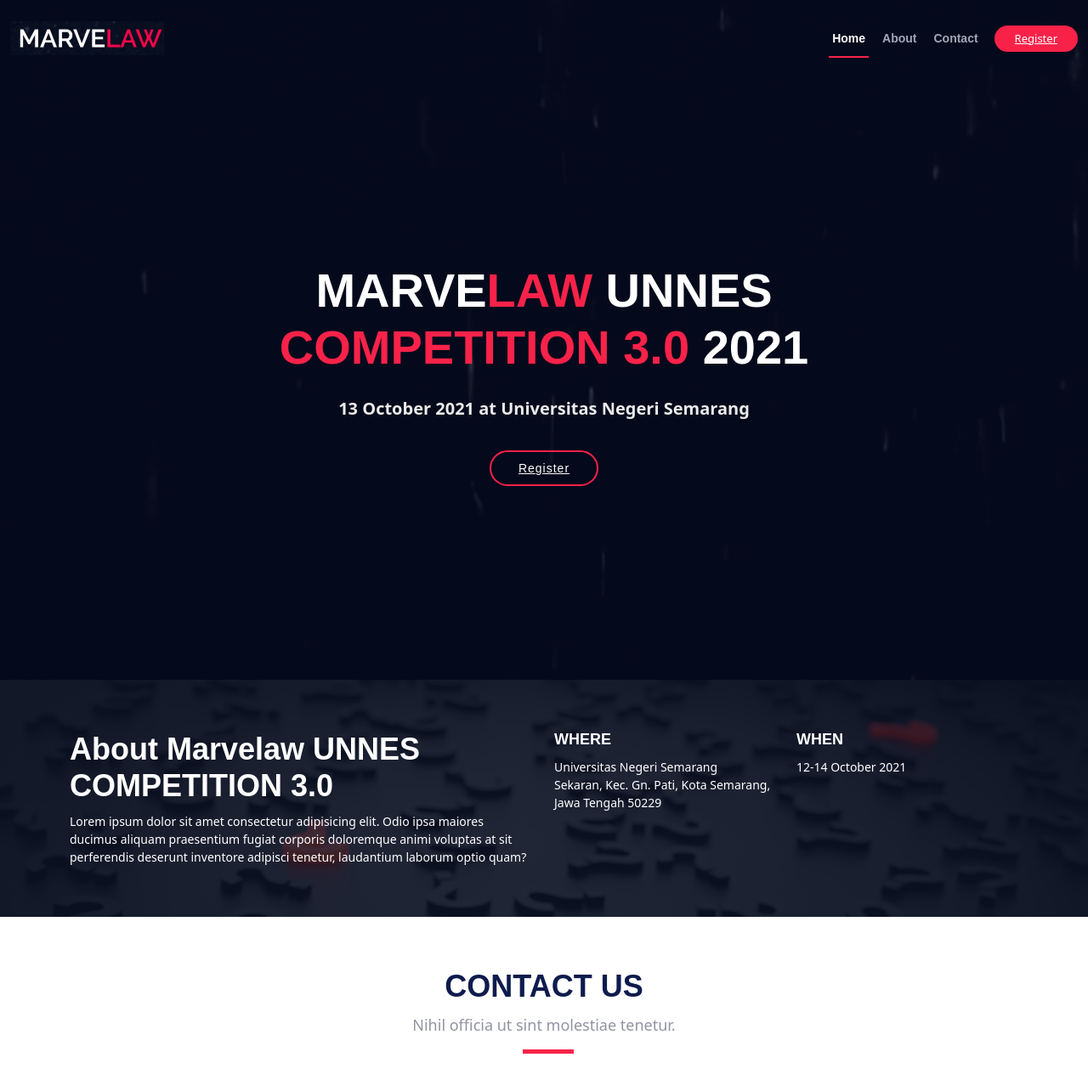
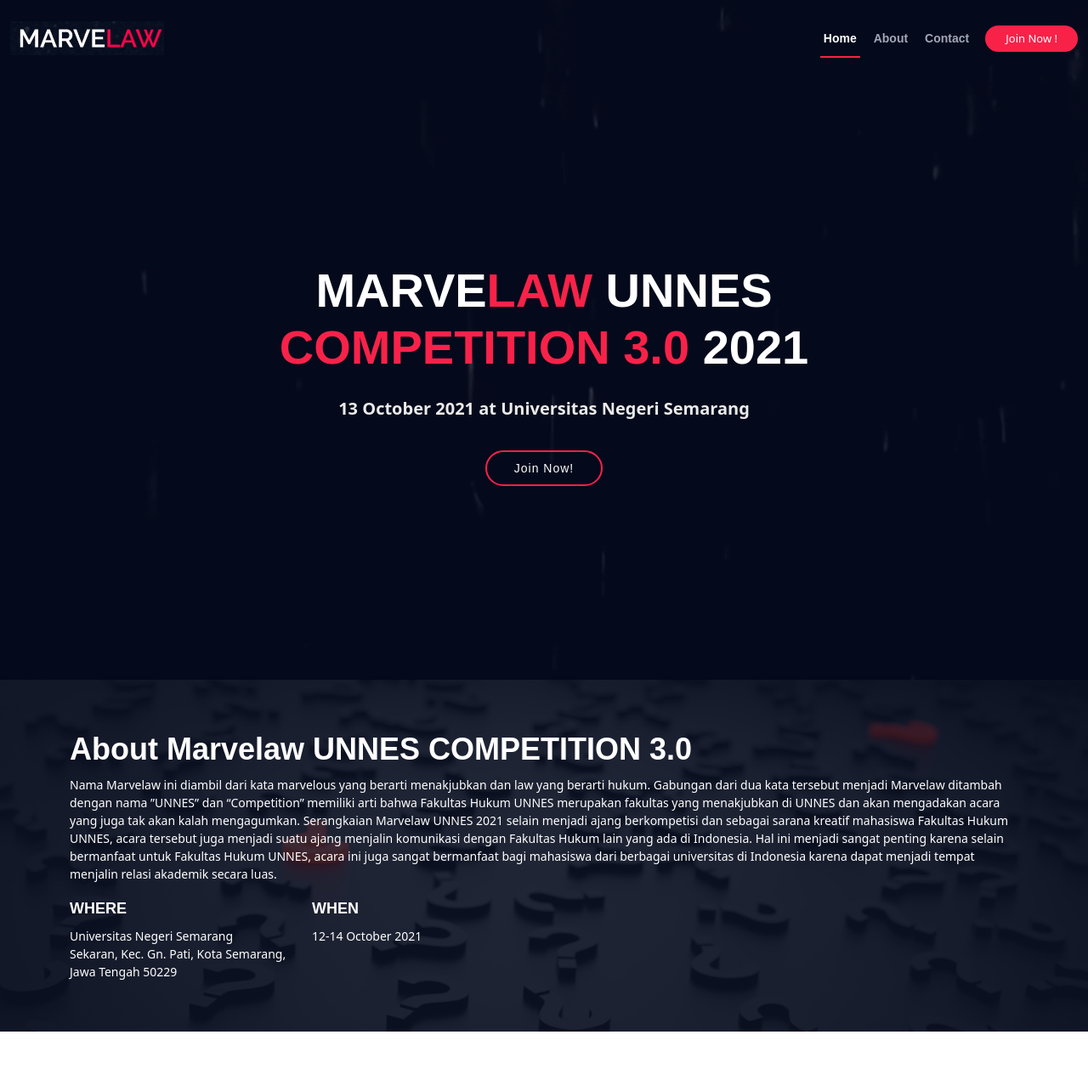
Before and after one commit to yunusmujadidi/MarvelawUNNES, a plain HTML site: page index.html in a window 1280 px wide. Shown: the top 1271 px of the page at 85% size. Drawn offline with Linux system fonts and the light colour scheme.

Commit message:
upfdtdae

```diff
--- a/assets/css/style.css
+++ b/assets/css/style.css
@@ -181,6 +181,7 @@ h1, h2, h3, h4, h5, h6 {
   line-height: 1;
   font-size: 13px;
   white-space: nowrap;
+  text-decoration: none;
 }
 
 .buy-tickets:hover {
@@ -598,6 +599,7 @@ h1, h2, h3, h4, h5, h6 {
   -webkit-animation-delay: 0.8s;
   animation-delay: 0.8s;
   border: 2px solid #f82249;
+  text-decoration: none;
 }
 
 #hero .about-btn:hover {
--- a/index.html
+++ b/index.html
@@ -4,7 +4,7 @@
 <head>
     <meta charset="UTF-8">
     <meta name="viewport" content="width=device-width, initial-scale=1, shrink-to-fit=no">
-    <title>Marvelaw UNNES 3.0</title>
+    <title>Marvelaw UNNES COMPETITION 3.0</title>
 
     <link href="assets/css/style.css" rel="stylesheet">
     <link href="assets/img/favicon.png" rel="icon">
@@ -53,7 +53,7 @@
             </ul>
             <i class="bi bi-list mobile-nav-toggle"></i>
           </nav><!-- .navbar -->
-          <a class="buy-tickets scrollto" href="#buy-tickets">Register</a>
+          <a class="buy-tickets scrollto" href="#buy-tickets">Join Now !</a>
 
         </div>
     </header>
@@ -63,7 +63,7 @@
           <h1 class="mb-4 pb-0">MARVE<span>LAW</span> UNNES <br><span>COMPETITION 3.0 </span> 2021</h1>
           <p class="mb-4 pb-0">13 October 2021 at Universitas Negeri Semarang</p>
           <!-- <a href="https://www.youtube.com/watch?v=jDDaplaOz7Q" class="glightbox play-btn mb-4"></a> -->
-          <a href="#about" class="about-btn scrollto">Register</a>
+          <a href="#about" class="about-btn scrollto">Join Now!</a>
         </div>
     </section>
 
@@ -71,9 +71,10 @@
         <section id="about">
             <div class="container" data-aos="fade-up">
               <div class="row">
-                <div class="col-lg-6">
+                <div class="">
                   <h2>About Marvelaw UNNES COMPETITION 3.0 </h2>
-                  <p>Lorem ipsum dolor sit amet consectetur adipisicing elit. Odio ipsa maiores ducimus aliquam praesentium fugiat corporis doloremque animi voluptas at sit perferendis deserunt inventore adipisci tenetur, laudantium laborum optio quam?</p>
+                  <p>Nama Marvelaw ini diambil dari kata marvelous yang berarti menakjubkan dan law yang berarti hukum. Gabungan dari dua kata tersebut menjadi Marvelaw ditambah dengan nama ”UNNES” dan “Competition” memiliki arti bahwa Fakultas Hukum UNNES merupakan fakultas yang menakjubkan di UNNES dan akan mengadakan acara yang juga tak akan kalah mengagumkan.  Serangkaian Marvelaw UNNES 2021 selain menjadi ajang berkompetisi dan sebagai sarana kreatif mahasiswa Fakultas Hukum UNNES, acara tersebut juga menjadi suatu ajang menjalin komunikasi dengan Fakultas Hukum lain yang ada di Indonesia. Hal ini menjadi sangat penting karena selain bermanfaat untuk Fakultas Hukum UNNES, acara ini juga sangat bermanfaat bagi mahasiswa dari berbagai universitas di Indonesia karena dapat menjadi tempat menjalin relasi akademik secara luas.
+                  </p>
                 </div>
                 <div class="col-lg-3">
                   <h3>Where</h3>
@@ -124,7 +125,7 @@
 
               </div>
 
-              <div class="form">
+              <!-- <div class="form">
                 <form action="forms/contact.php" method="post" role="form" class="php-email-form">
                   <div class="row">
                     <div class="form-group col-md-6">
@@ -147,7 +148,7 @@
                   </div>
                   <div class="text-center"><button type="submit">Send Message</button></div>
                 </form>
-              </div>
+              </div> -->
 
             </div>
           </section>
```
